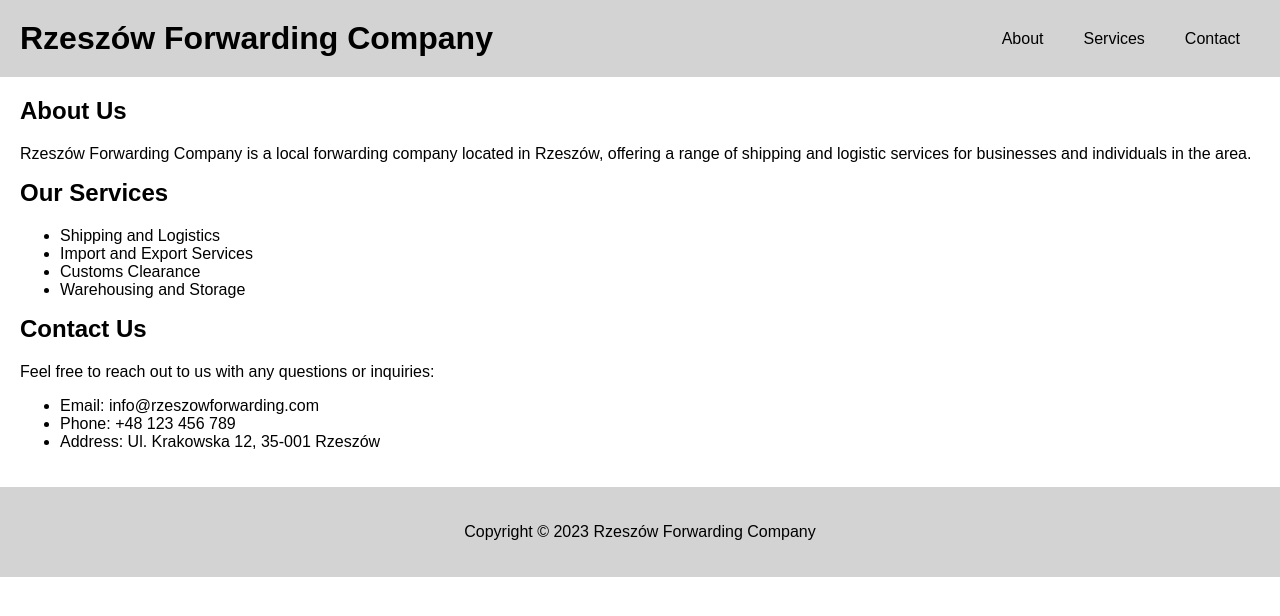
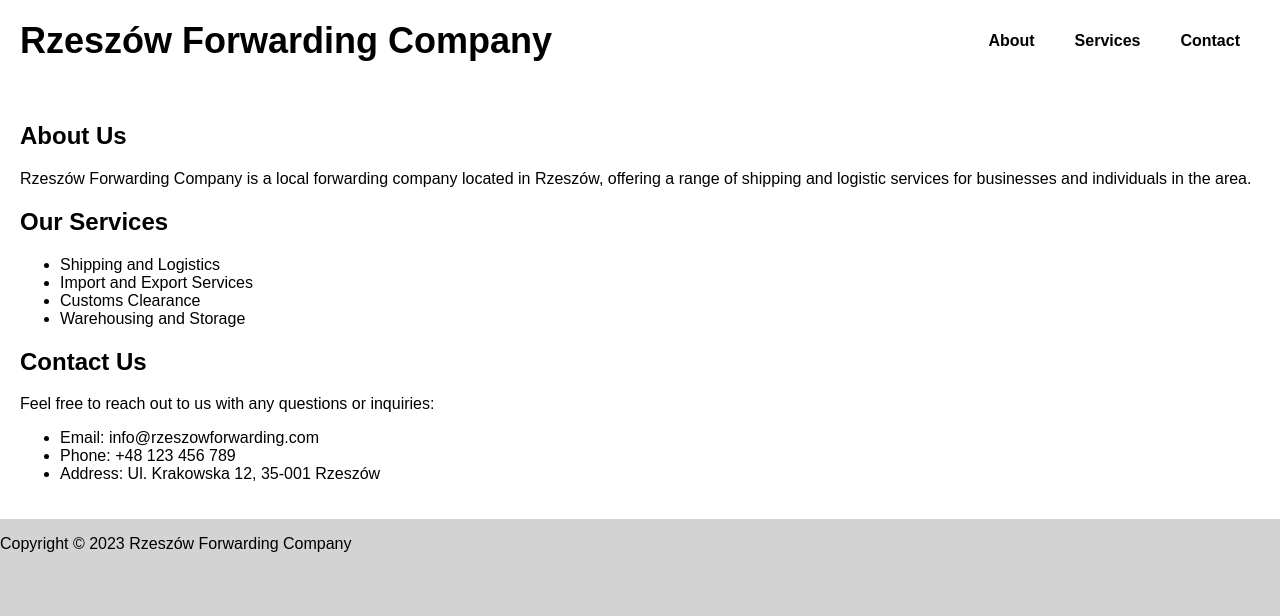
Before and after one commit to Lerczuuuk/Lerczuuuk.github.io, a plain HTML site: page index.html in a window 1280 px wide. Drawn offline with Linux system fonts and the light colour scheme.

Commit message:
Update style.css

```diff
--- a/style.css
+++ b/style.css
@@ -1,18 +1,22 @@
 body {
   font-family: Arial, sans-serif;
   margin: 0;
+  background-color: lightgray;
 }
 
 header {
-  background-color: lightgray;
+  background-color: white;
   padding: 20px;
   display: flex;
   justify-content: space-between;
   align-items: center;
+  box-shadow: 0px 2px 4px rgba(0,0,0,0.2);
 }
 
 header h1 {
   margin: 0;
+  font-size: 36px;
+  font-weight: bold;
 }
 
 nav ul {
@@ -26,18 +30,11 @@ nav a {
   text-decoration: none;
   color: black;
   padding: 10px 20px;
+  font-weight: bold;
 }
 
 main {
   padding: 20px;
+  background-color: white;
+  box-shadow: 0px 2px 4px rgba(0,0)
 }
-
-section h2 {
-  margin-top: 0;
-}
-
-footer {
-  background-color: lightgray;
-  padding: 20px;
-  text-align: center;
-}
```
